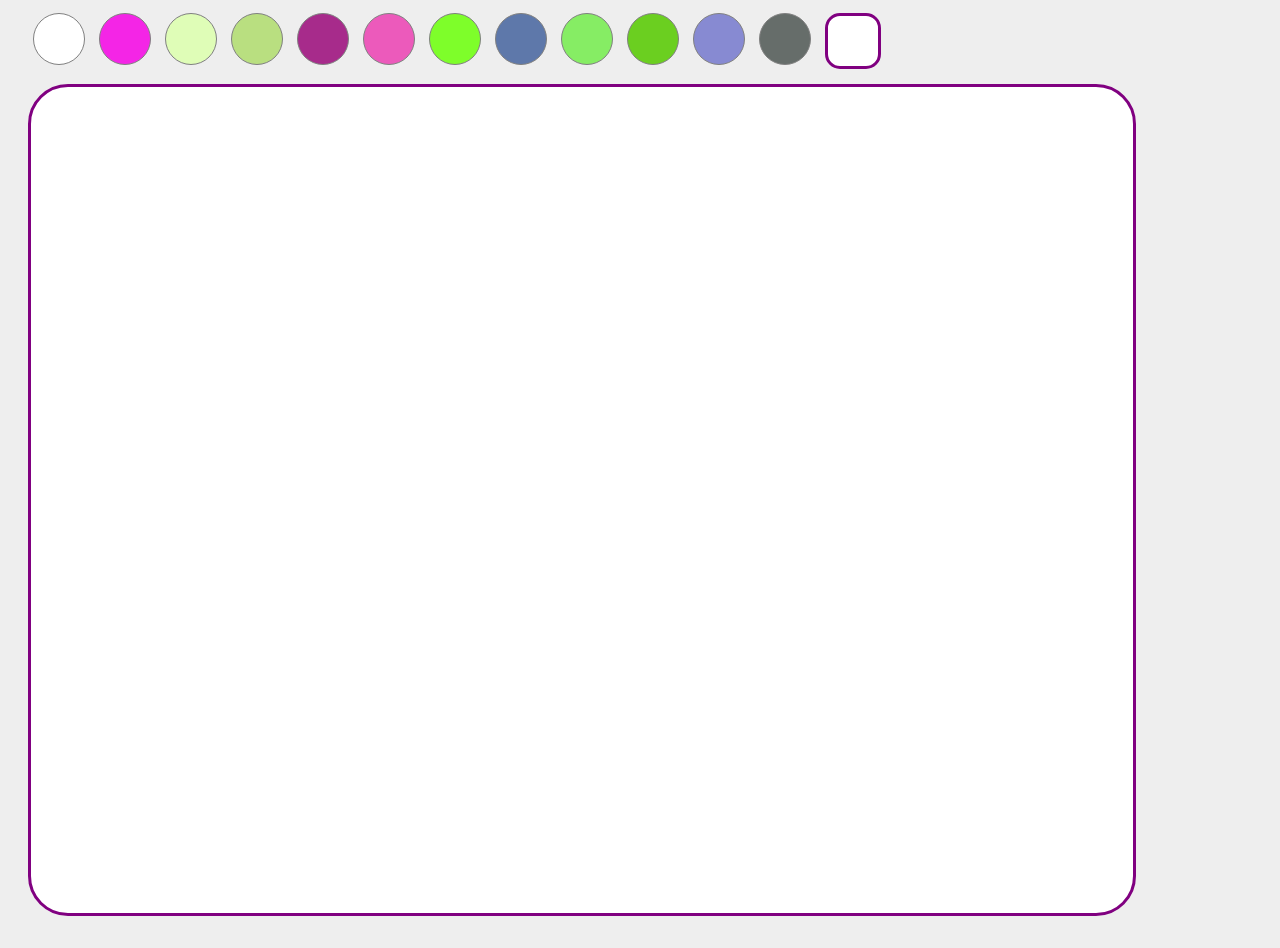
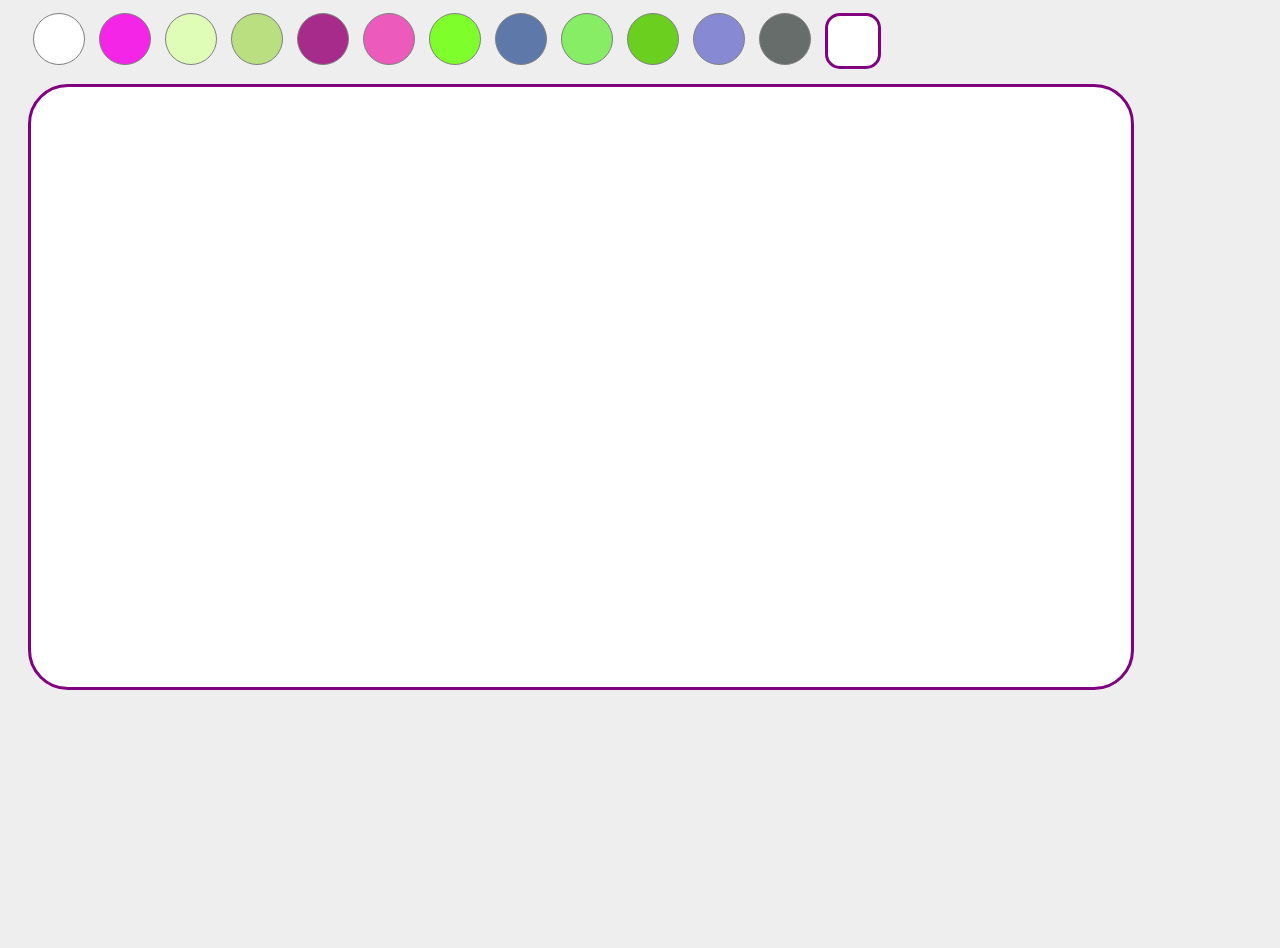
Before and after one commit to mudroljub/bojanka, a plain HTML site: page crtanka.html in a window 1280 px wide. After the commit the page ends 800 px from the top, so only its background shows below. Drawn offline with Linux system fonts and the light colour scheme.

Commit message:
relative to absolute width/height

```diff
--- a/crtanka.html
+++ b/crtanka.html
@@ -14,8 +14,8 @@
 		user-select: none;
 	}
 	canvas {
-		width:90%;
-		height:90%;
+		width:1100;
+		height:600;
 		background:#fff;
 		border:3px solid purple;
 		border-radius:40px;
@@ -61,10 +61,15 @@
 	<div class="boja" onclick="uzmiBoju(this)"></div>
 	<div id="brisac" onclick="obrisiPlatno()"></div>
 
-	<canvas id="platno" width="800" height="600" onmousemove="lepoCrtaj(event)" onmousedown="premostiRazmak(event)"></canvas>
+	<canvas id="platno" onmousemove="lepoCrtaj(event)" onmousedown="premostiRazmak(event)"></canvas>
 
 <script>
 var platno = document.getElementById("platno");
+//platno.width = window.innerWidth * 0.9;
+//platno.height = window.innerHeight * 0.9;
+platno.width = 1100;
+platno.height = 600;
+
 var sadrzaj = platno.getContext("2d");
 var izabrana_boja;
 var pritisnuto;
```
